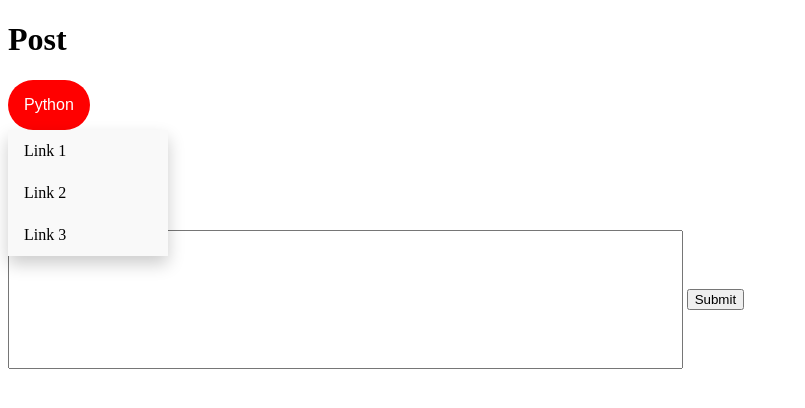
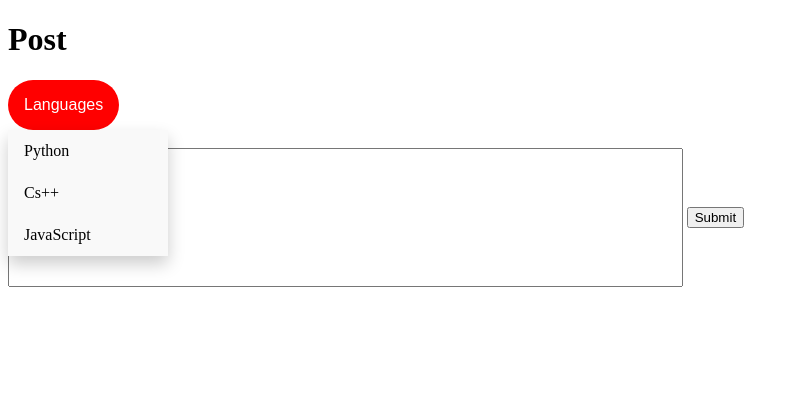
Before and after one commit to Yony90/cssix-project, a Python web app: template cssix-project/templates/main-html.html in a window 1280 px wide, after a click on "Languages". Shown: the top 408 px of the page, without its empty margins (0-805 px from the left). Run offline with Jinja, Linux system fonts and the light colour scheme; the template is opened without the code that fills it, so the values that code supplies are empty.

Commit message:
Dropdown update

```diff
--- a/cssix-project/templates/main-html.html
+++ b/cssix-project/templates/main-html.html
@@ -86,31 +86,31 @@
       </ul>
 -->
 <div class="dropdown">
-  <button onclick="myFunction()" class="dropbtn">Python</button>
+  <button onclick="myFunction()" class="dropbtn">Languages</button>
   <div id="myDropdown" class="dropdown-content">
-    <a href="/">Link 1</a>
-    <a href="/">Link 2</a>
-    <a href="/">Link 3</a>
+    <a href="/">Python</a>
+    <a href="/">Cs++</a>
+    <a href="/">JavaScript</a>
+  </div>
+</div>
+<br>
+<!-- <div class="dropdown"> -->
+  <!-- <button onclick="myFunction()" class="dropbtn">C++</button>
+  <div id="myDropdown" class="dropdown-content">
+    <a href="#">Link 1</a> -->
+    <!-- <a href="#">Link 2</a> -->
+    <!-- <a href="#">Link 3</a>
   </div>
 </div>
 <br>
 <div class="dropdown">
-  <button onclick="myFunction()" class="dropbtn">C++</button>
+   <button onclick="myFunction()" class="dropbtn">Javascript</button>
   <div id="myDropdown" class="dropdown-content">
     <a href="#">Link 1</a>
     <a href="#">Link 2</a>
     <a href="#">Link 3</a>
-  </div>
-</div>
-<br>
-<div class="dropdown">
-  <button onclick="myFunction()" class="dropbtn">Javascript</button>
-  <div id="myDropdown" class="dropdown-content">
-    <a href="#">Link 1</a>
-    <a href="#">Link 2</a>
-    <a href="#">Link 3</a>
-  </div>
-</div>
+  </div> -->
+<!-- </div> -->
 <br>
     <input type="text" id="post"  style="height:10em;width:50em">
     <input type="button" id="submitButton" value="Submit">
```
